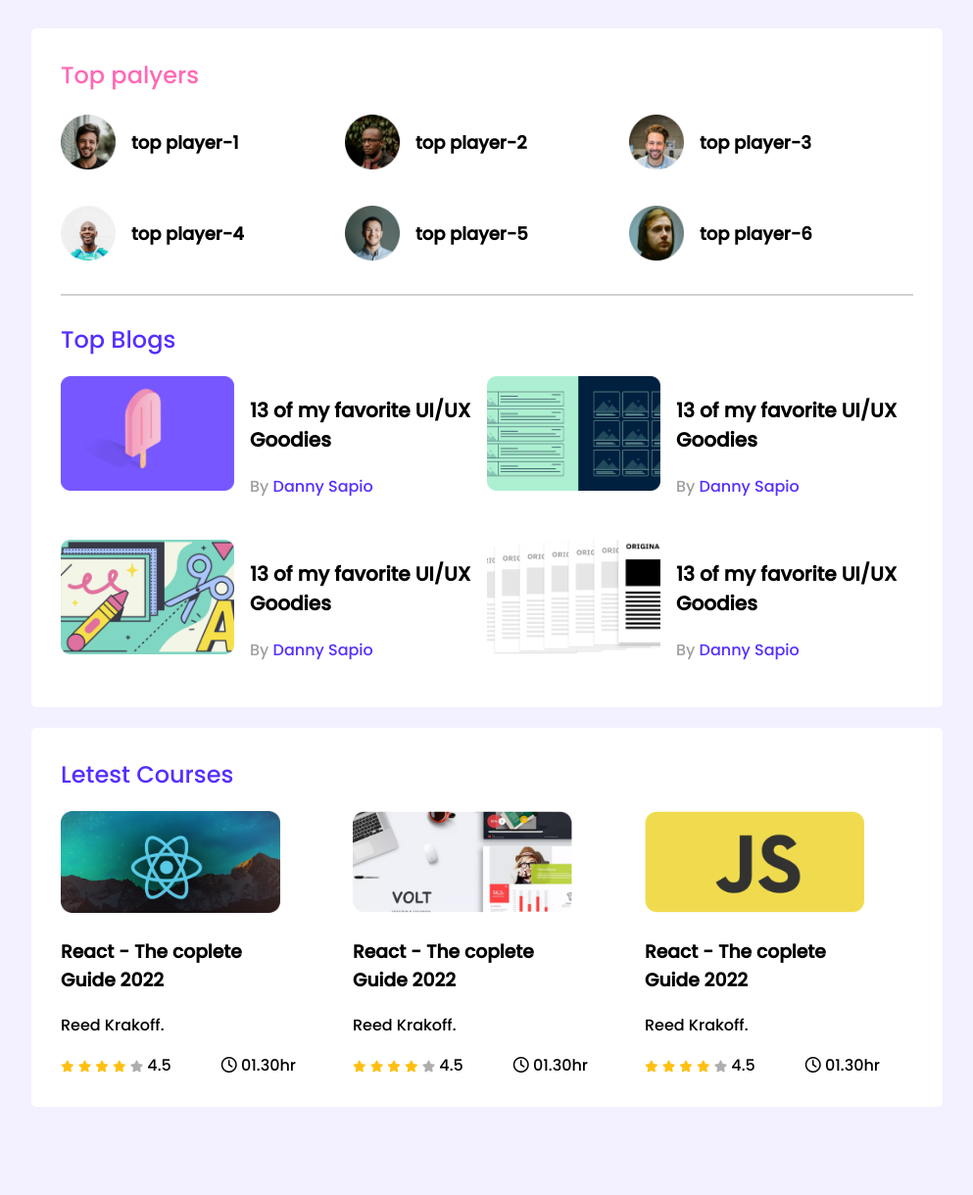
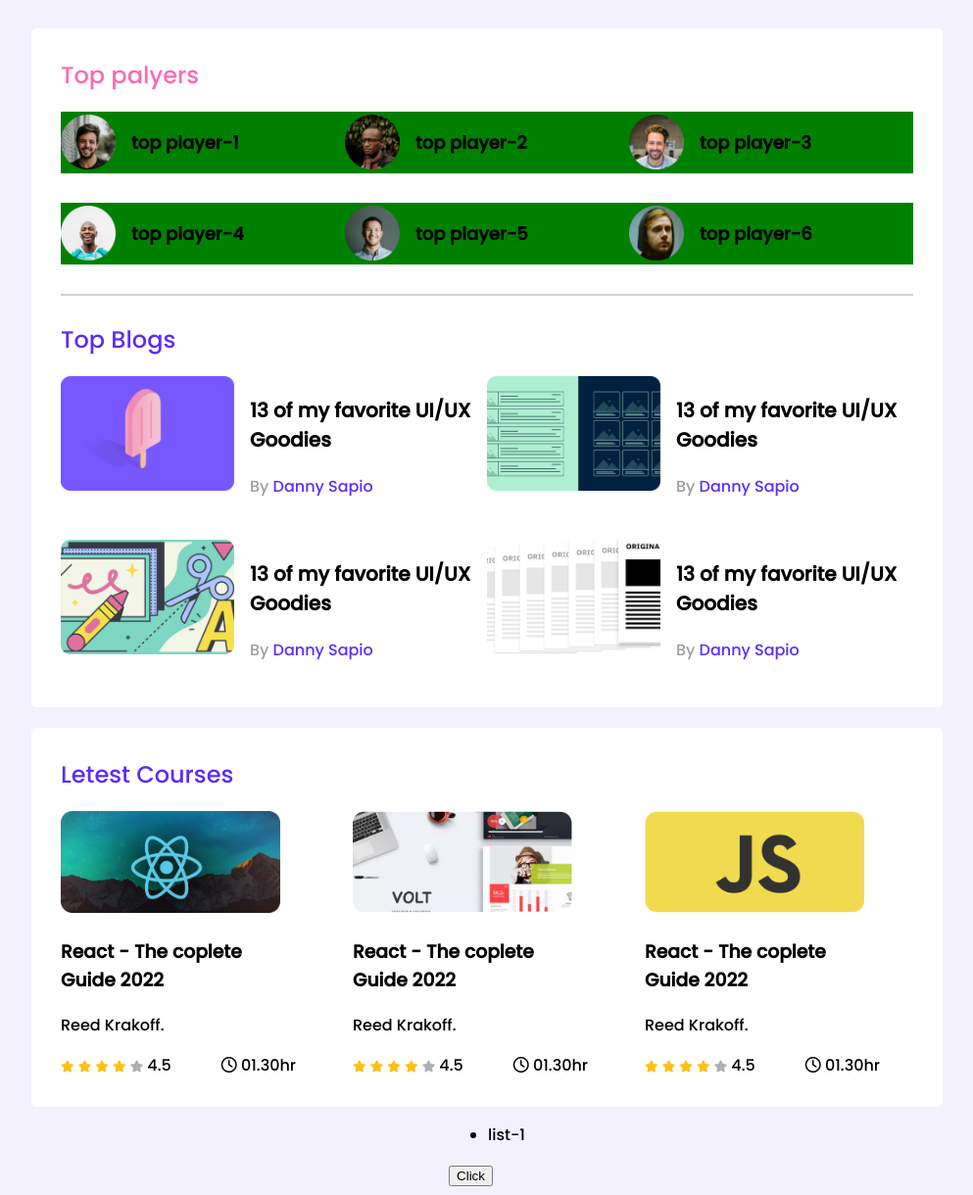
Before and after one commit to saiful-md/leader-board-css3, a plain HTML site: page index.html in a window 1280 px wide. Shown: the whole page at 98% size, without its empty margins (143-1136 px from the left). Before the commit the page ends 1138 px from the top, so only its background shows below. Drawn offline with Linux system fonts and the light colour scheme.

Commit message:
addl list item

```diff
--- a/app.js
+++ b/app.js
@@ -1,4 +1,36 @@
+//change text color of section title with js
 const sectionText = document.getElementById('section-title');
 sectionText.style.color = 'hotpink';
+console.log(sectionText);
 
-console.log(sectionText);
+//set player bgcolor with js
+const playerBgColor = document.querySelectorAll('.player');
+for(const color of playerBgColor){
+    color.style.backgroundColor = 'green';
+    console.log(color);
+}
+// playerBgColor.style.backgroundColor = 'red';
+// console.log(playerBgColor);
+
+// append a ul list
+/* const mainPart = document.getElementById('main-part');
+const ulsection = document.createElement('section');
+ulsection.setAttribute('id','new-section');
+const buttonClicked = document.createElement('button');
+buttonClicked.setAttribute('id','btn-clicked');
+const ulList = document.createElement('ul');
+const listItem = document.createElement('li');
+listItem.innerText = 'hello';
+ulList.append(listItem);
+ulsection.appendChild(ulList);
+mainPart.append(ulsection);
+console.log(mainPart) */
+document.getElementById('clicked').addEventListener('click',function(){
+    const ulList = document.getElementById('ul-list');
+    const listItem = document.createElement('li');
+    let number = 1;
+    dynamicNumber = number+1;
+    listItem.innerText = 'list-'+dynamicNumber;
+
+    ulList.appendChild(listItem);
+})
--- a/index.html
+++ b/index.html
@@ -17,7 +17,7 @@
     </header>
     <!-- header end -->
 
-    <main>
+    <main id="main-part">
         <!--============================
             top players and top blogs
         ===================================-->
@@ -175,6 +175,12 @@
                     </div>
                 </div>
         </section>
+        <section id="new-section">
+            <ul id="ul-list">
+                <li>list-1</li>
+            </ul>
+            <button id="clicked">Click </button>
+        </section>
     </main>
 
 
```
